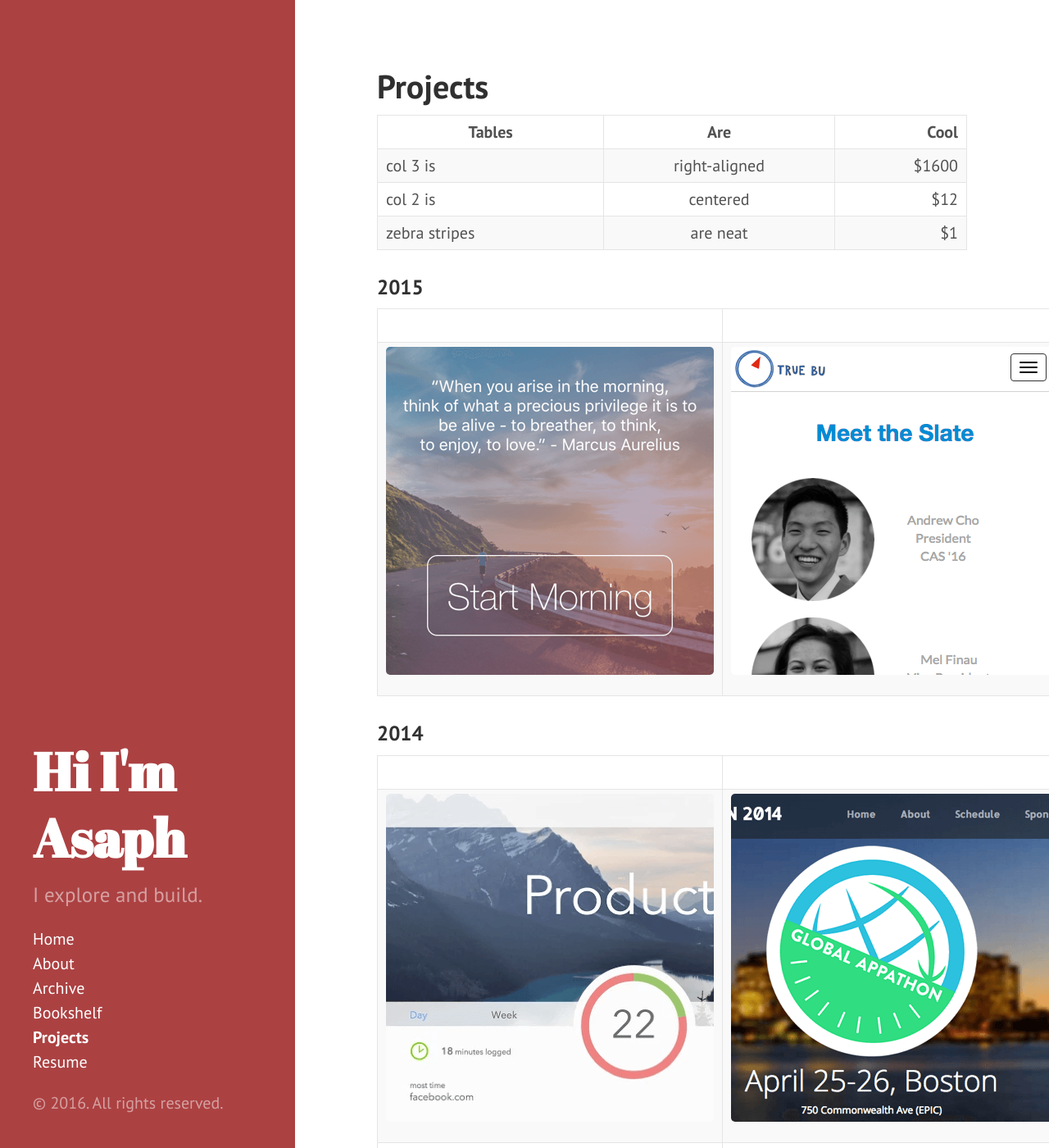
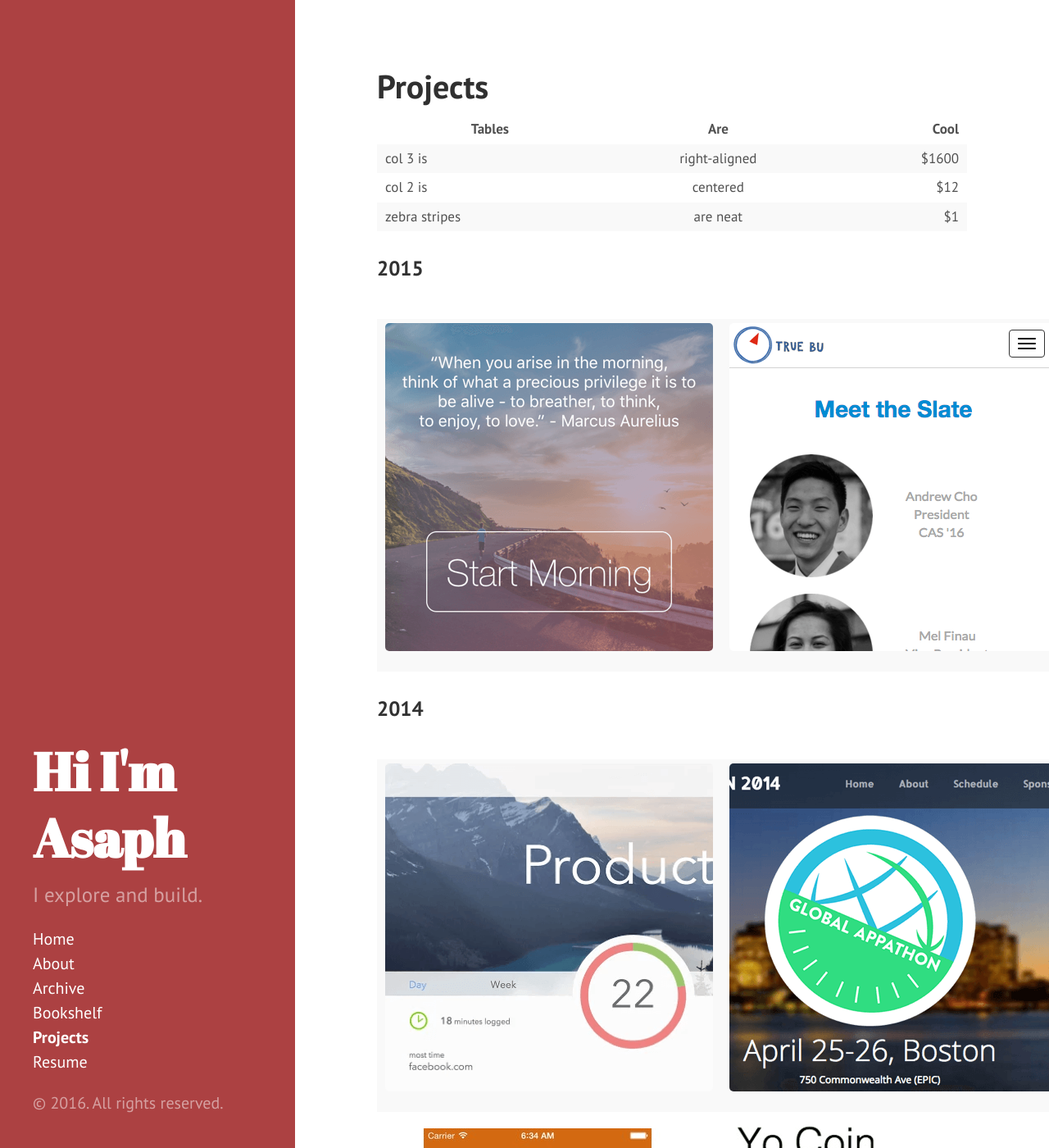
Before and after one commit to asaphy/asaphy.github.io, a Jekyll site: the page built from projects.md, in a window 1280 px wide and 1400 px high. Shown: the whole window at 82% size. Built offline with Jekyll 4.4.1, drawn with Linux system fonts in a browser that asks for light colours.

Commit message:
added table styling

```diff
--- a/public/css/hyde.css
+++ b/public/css/hyde.css
@@ -248,3 +248,19 @@ a.sidebar-nav-item:focus {
 .theme-base-0f .related-posts li a:hover {
   color: #8f5536;
 }
+
+
+/*Asaph's Additions*/
+table {
+  margin-bottom: 1rem;
+  width: 100%;
+  font-size: 85%;
+  border: 0px solid #e5e5e5;
+  border-collapse: collapse;
+}
+
+td,
+th {
+  padding: .25rem .5rem;
+  border: 0px solid #e5e5e5;
+}
```
